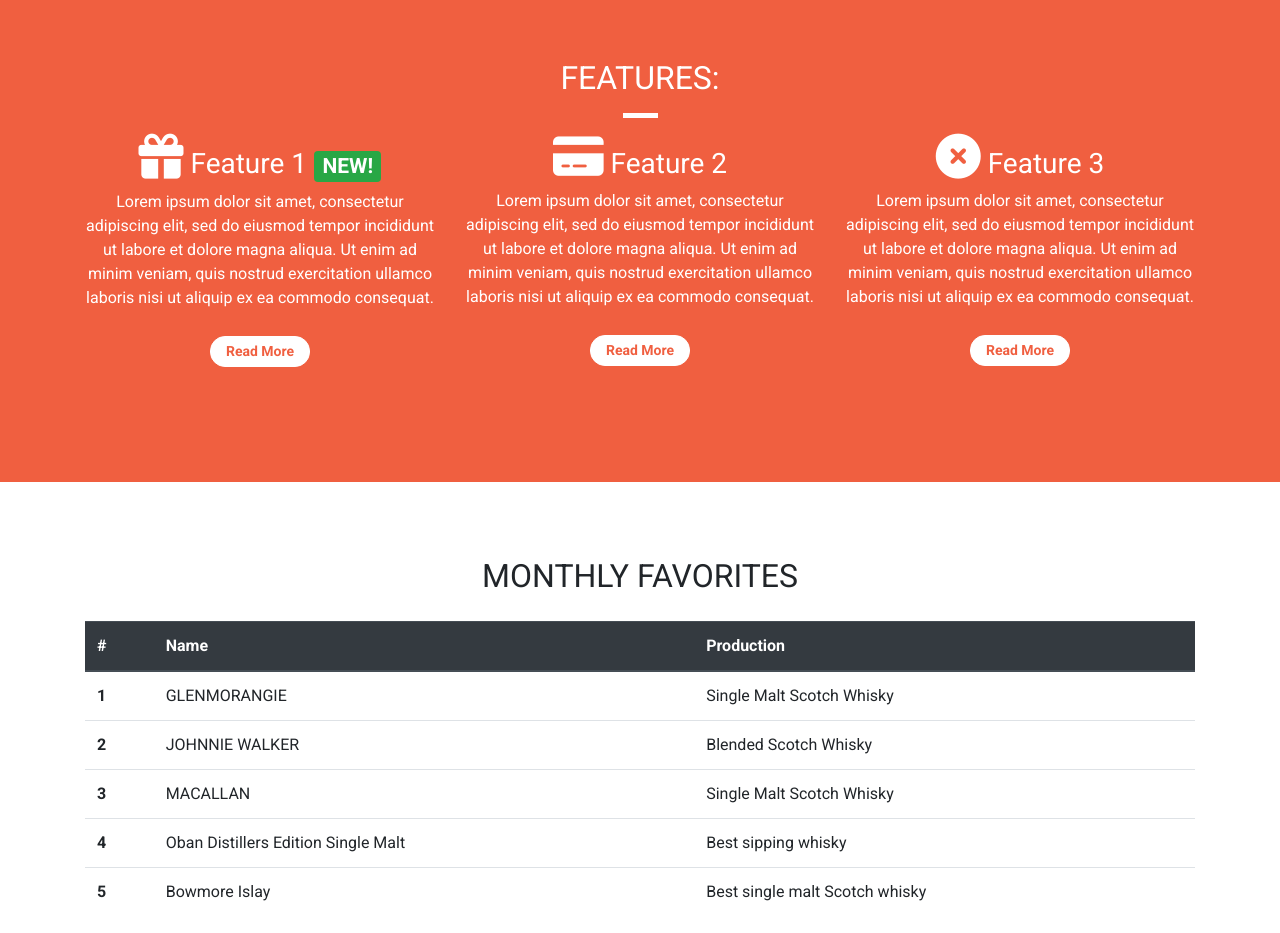
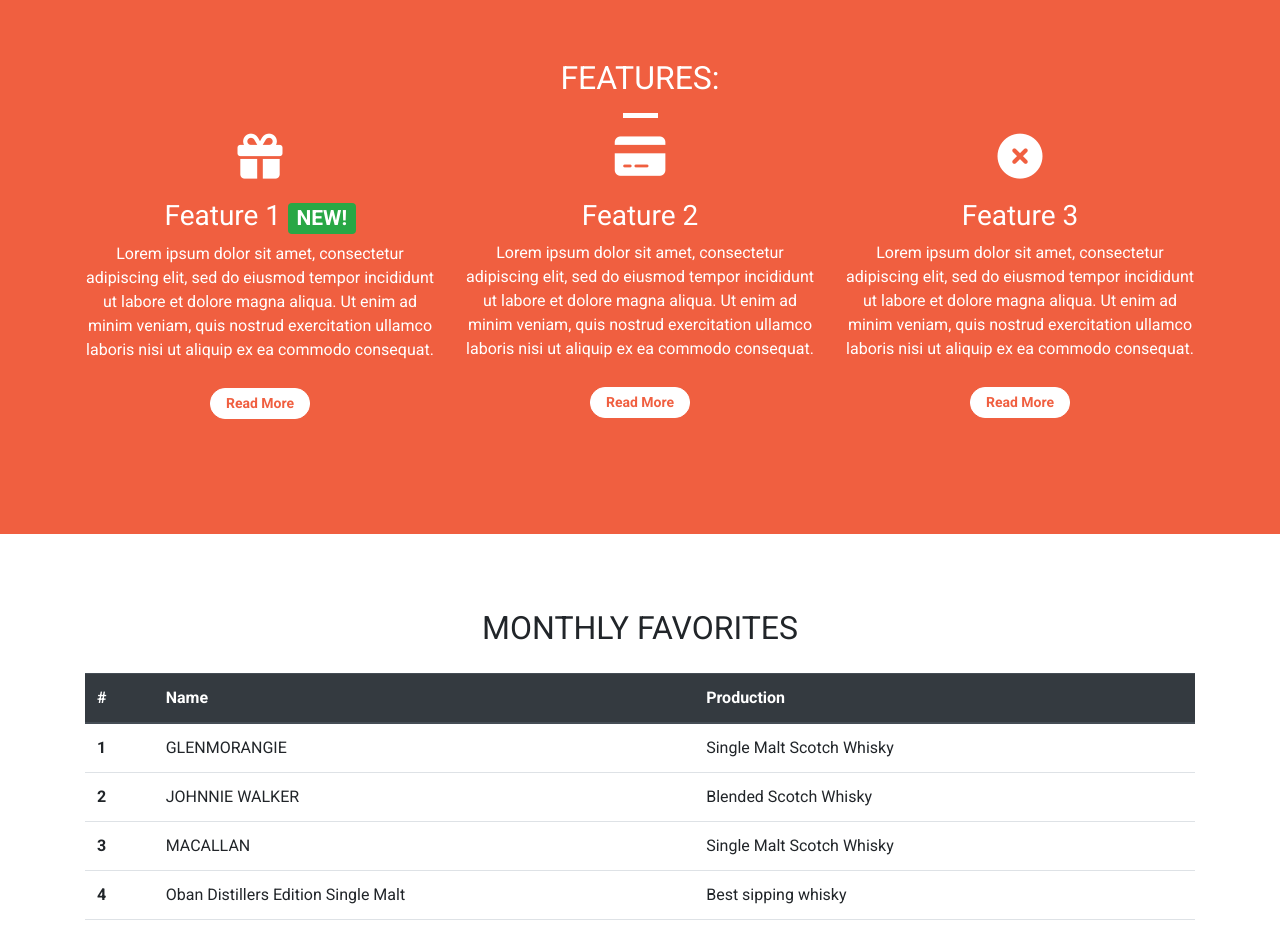
Before and after one commit to P0MAH0B/use-bootstrap, a plain HTML site: page index.html in a window 1280 px wide. Shown: the part 1260-2193 px from the top of the page. Drawn offline with nearby package versions, Linux system fonts and the light colour scheme.

Commit message:
changed style for featuresand table

```diff
--- a/css/style.css
+++ b/css/style.css
@@ -1,6 +1,6 @@
 body {
     font-family: 'Roboto'; sans-serif;
-}
+ }
 .alert-container {
     padding: 0;
 }
@@ -37,11 +37,11 @@
     background-color: rgba(0, 0, 0, 0.5);
 }
 
-.q-container {}
 
-.f-container {}
 
-.t-container {}
+
+
+
 .table {
     margin-top: 25px;
 
@@ -88,7 +88,7 @@
     padding-bottom: 75px;
 
 }
-.container-wrapper{}
+
 .container-wrapper--red{
     background-color:#f05f40 ;
     color: white;
--- a/index.html
+++ b/index.html
@@ -145,7 +145,7 @@
         <div class="row">
             <div class="col-12 col-md-6 col-lg-4">
                 <div class="feature">
-                    <h3><i class="fa-solid fa-gift d-none d-sm-inline"></i> Feature 1 <span class="badge badge-success">NEW!</span></h3>
+                    <h3><i class="fa-solid fa-gift d-none d-sm-block"></i> Feature 1 <span class="badge badge-success">NEW!</span></h3>
                     <p>Lorem ipsum dolor sit amet, consectetur adipiscing elit, sed do eiusmod tempor incididunt ut
                         labore et dolore magna aliqua. Ut enim ad minim veniam, quis nostrud exercitation ullamco
                         laboris nisi ut aliquip ex ea commodo consequat.</p>
@@ -154,7 +154,7 @@
             </div>
             <div class="col-12 col-md-6 col-lg-4">
                 <div class="feature">
-                    <h3><i class="fa-solid fa-credit-card d-none d-sm-inline"></i> Feature 2</h3>
+                    <h3><i class="fa-solid fa-credit-card d-none d-sm-block"></i> Feature 2</h3>
                     <p>Lorem ipsum dolor sit amet, consectetur adipiscing elit, sed do eiusmod tempor incididunt ut
                         labore et dolore magna aliqua. Ut enim ad minim veniam, quis nostrud exercitation ullamco
                         laboris nisi ut aliquip ex ea commodo consequat.</p>
@@ -163,7 +163,7 @@
             </div>
             <div class="col-12 d-md-none d-lg-block col-lg-4">
                 <div class="feature">
-                    <h3><i class="fa-solid fa-circle-xmark d-none d-sm-inline"></i> Feature 3</h3>
+                    <h3><i class="fa-solid fa-circle-xmark d-none d-sm-block"></i> Feature 3</h3>
                     <p>Lorem ipsum dolor sit amet, consectetur adipiscing elit, sed do eiusmod tempor incididunt ut
                         labore et dolore magna aliqua. Ut enim ad minim veniam, quis nostrud exercitation ullamco
                         laboris nisi ut aliquip ex ea commodo consequat.</p>
```
